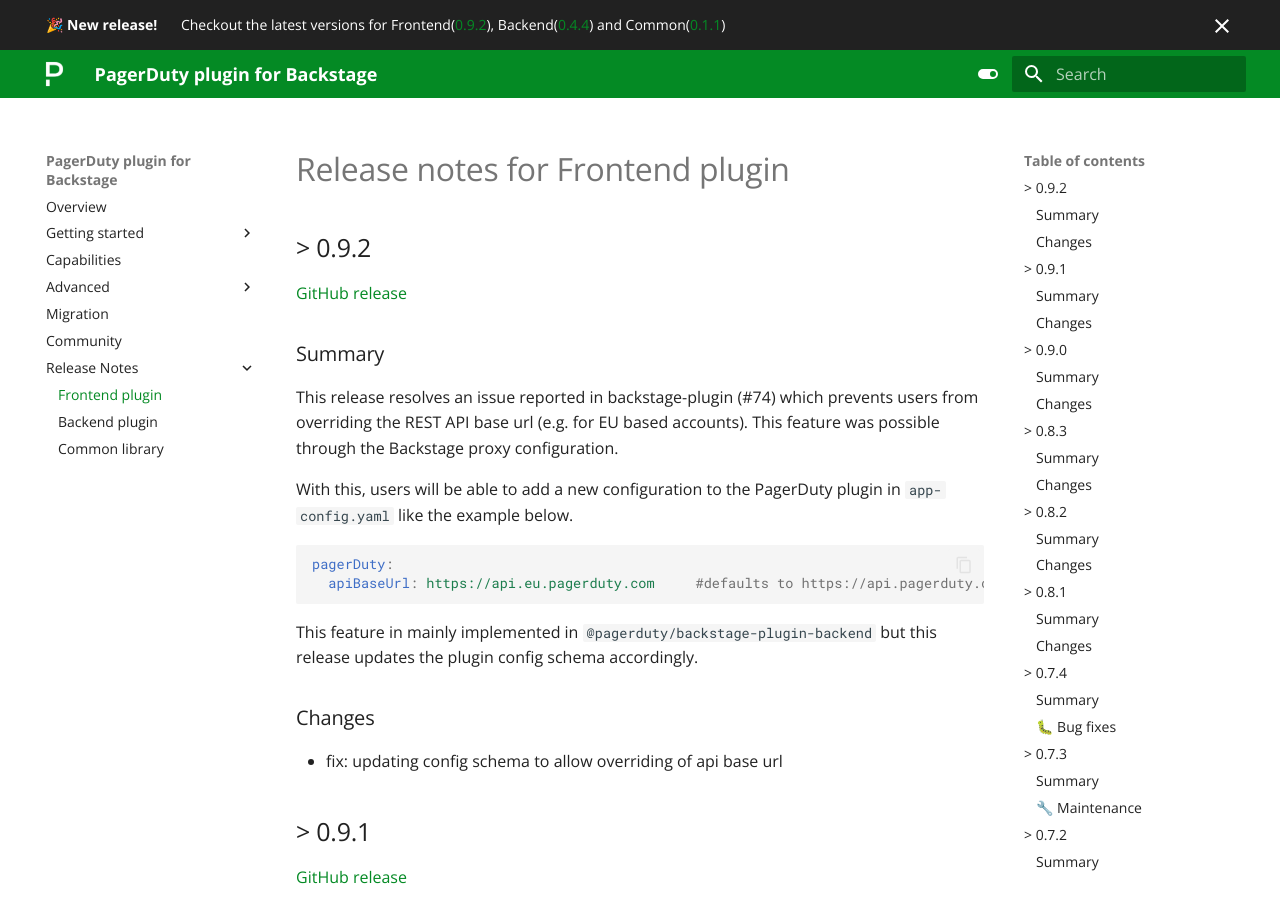
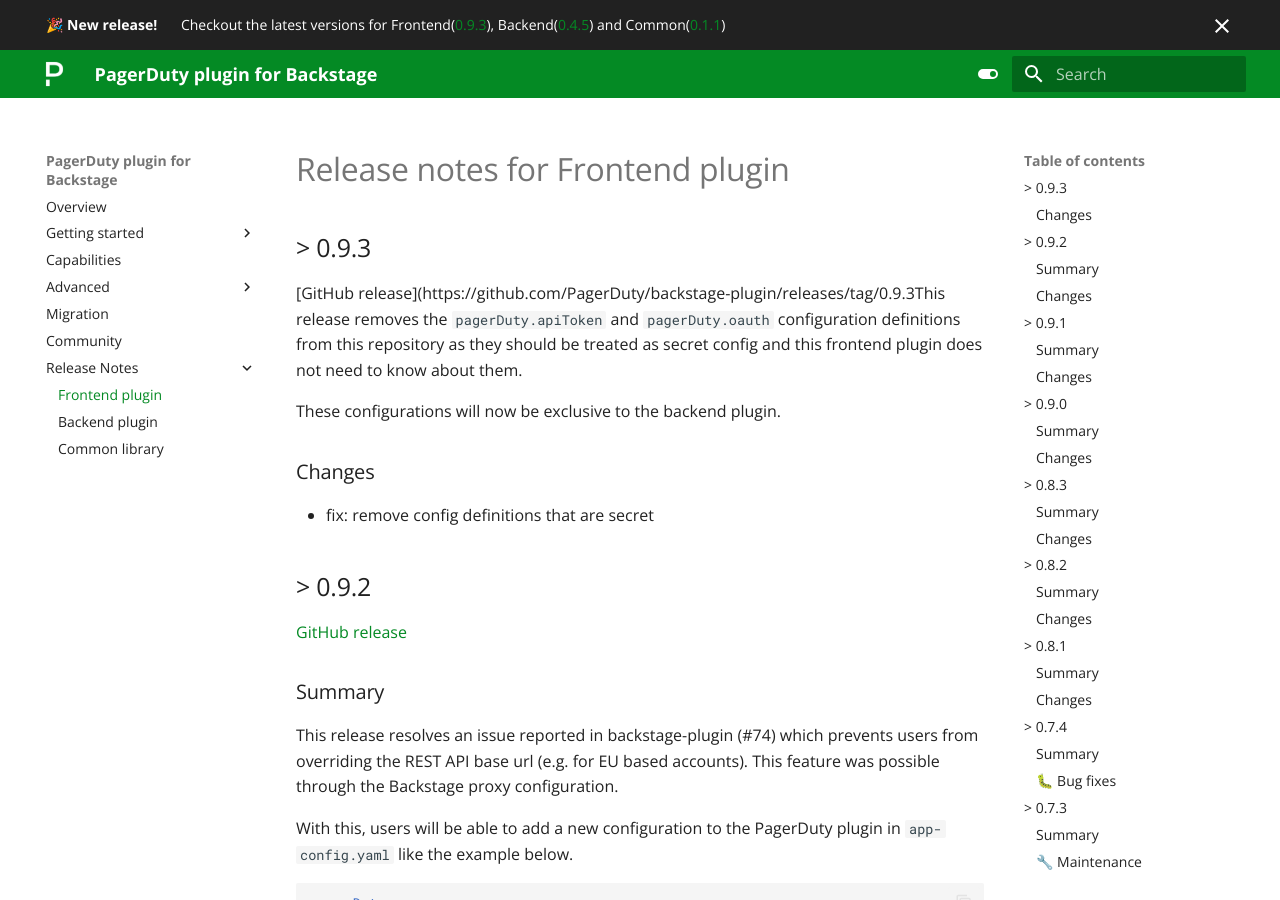
Before and after one commit to PagerDuty/backstage-plugin-docs, an MkDocs documentation site: the page built from docs/release-notes/frontend.md, in a window 1280 px wide and 900 px high. Built offline with MkDocs 1.6.1 and Material for MkDocs 9.7.7, drawn with Linux system fonts in a browser that asks for light colours.

Commit message:
docs: updated backstage config visibility
Signed-off-by: Tiago Barbosa <tbarbos@hotmail.com>

```diff
--- a/docs/release-notes/frontend.md
+++ b/docs/release-notes/frontend.md
@@ -1,4 +1,14 @@
 # Release notes for Frontend plugin
+
+## > 0.9.3
+
+[GitHub release](https://github.com/PagerDuty/backstage-plugin/releases/tag/0.9.3This release removes the `pagerDuty.apiToken` and `pagerDuty.oauth` configuration definitions from this repository as they should be treated as secret config and this frontend plugin does not need to know about them.
+
+These configurations will now be exclusive to the backend plugin.
+
+### Changes
+
+- fix: remove config definitions that are secret
 
 ## > 0.9.2
 
--- a/overrides/main.html
+++ b/overrides/main.html
@@ -3,7 +3,7 @@
 {% block announce %}
 <div>
     <p>
-        <strong>🎉 New release!</strong> <span style="margin-left: 20px;"> Checkout the latest versions for Frontend(<a href="/release-notes/frontend/#092">0.9.2</a>), Backend(<a href="/release-notes/backend/#044">0.4.4</a>) and Common(<a href="/release-notes/common/#011">0.1.1</a>) </span>
+        <strong>🎉 New release!</strong> <span style="margin-left: 20px;"> Checkout the latest versions for Frontend(<a href="/release-notes/frontend/#093">0.9.3</a>), Backend(<a href="/release-notes/backend/#045">0.4.5</a>) and Common(<a href="/release-notes/common/#011">0.1.1</a>) </span>
     </p>
 </div>
 {% endblock %}
```
Also changed, not shown: docs/release-notes/backend.md (+14 -0 lines).
